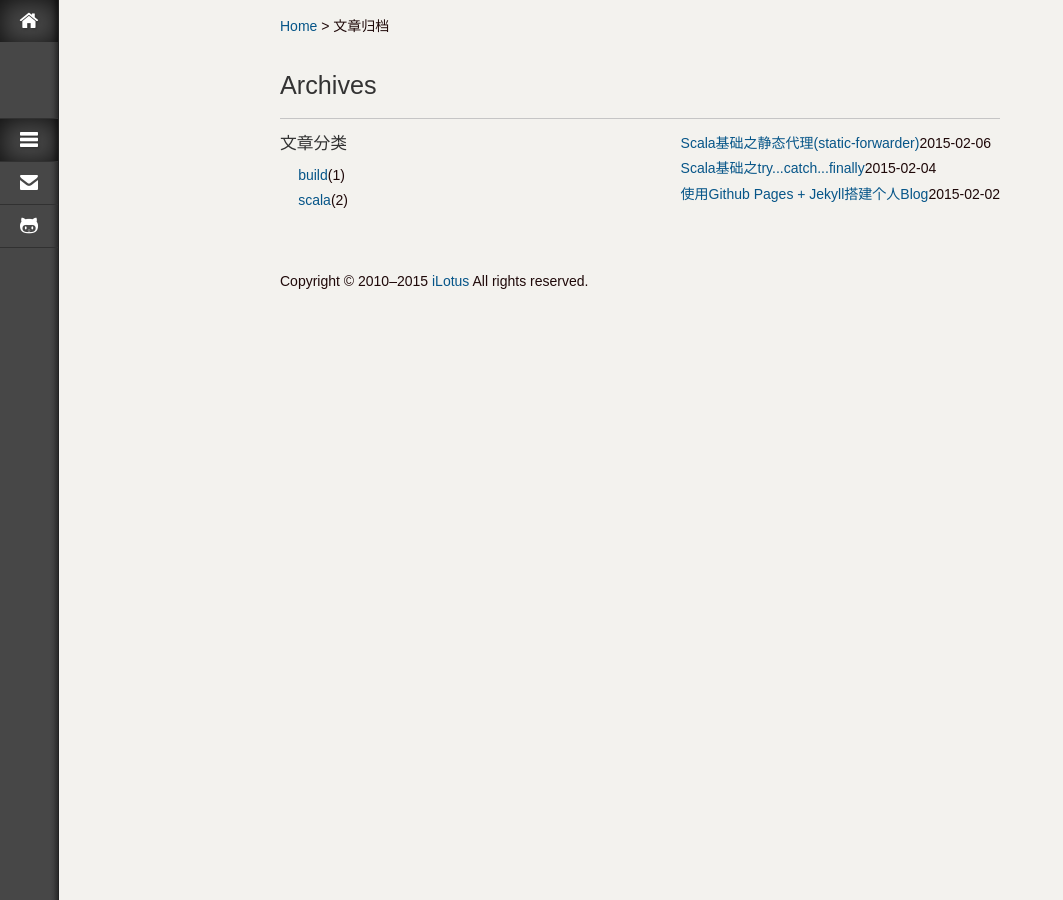
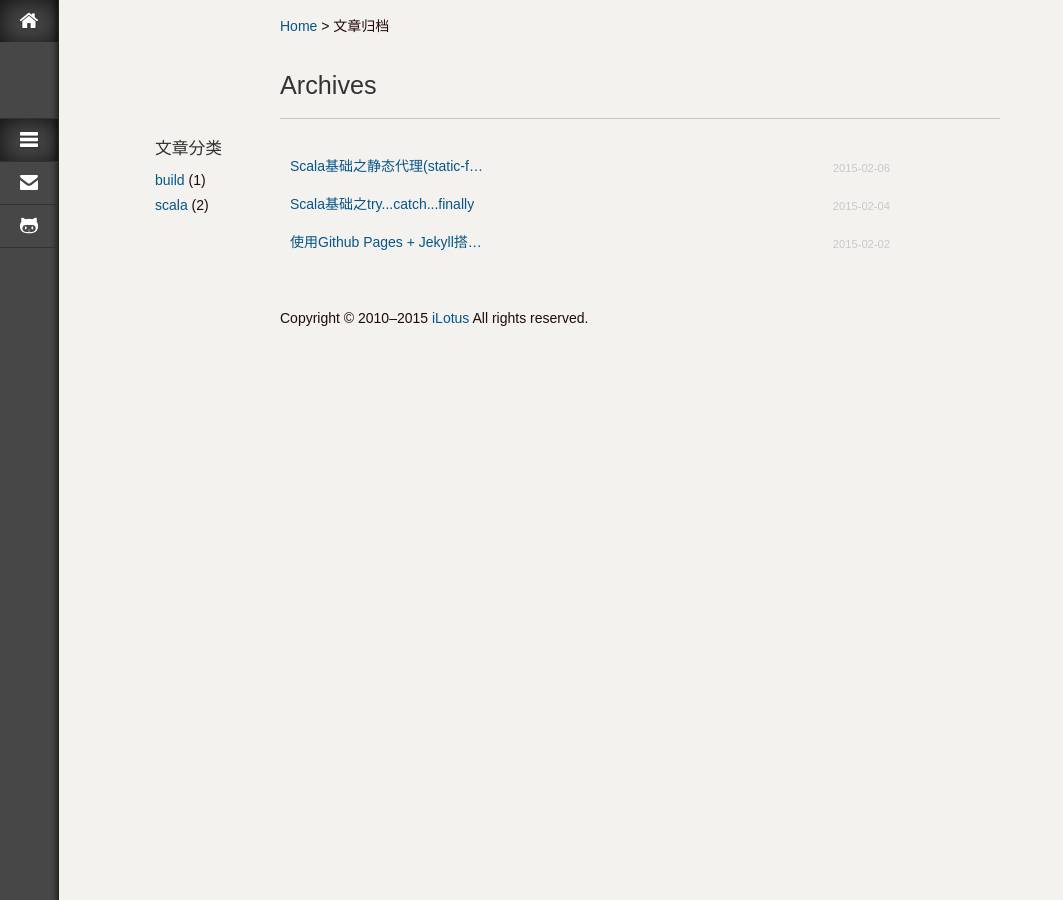
Before and after one commit to jacoffee/jacoffee.github.io, a Jekyll site: the page built from archives/index.html, in a window 1280 px wide. Shown: the whole page, without its empty margins (0-1063 px from the left). Built offline with Jekyll 4.4.1, drawn with Linux system fonts in a browser that asks for light colours; some web fonts are replaced; Markdown is read by kramdown in place of the engine named in the settings; comment, search, counter and statistics services are not loaded.

Commit message:
archive index page style change

```diff
--- a/archives/index.html
+++ b/archives/index.html
@@ -13,24 +13,25 @@ keywords: [GitHub, Jekyll, Category, Archives]
 
 <h1 class="lotus-pagetit">Archives</h1>
 
-
-<article id="archives" class="clearfix">
   <div class="cateogry-list left">
   <h4>文章分类</h4>
     <ul>
        {% for category in site.categories %}
         <li>
-                <a href="/categories/{{ category | first }}/" title="view all posts">{{ category | first }}</a><span>({{ category | last | size }})</span>
+            <a href="/categories/{{ category | first }}/" title="view all posts">{{ category | first }}</a>
+            <span>({{ category | last | size }})</span>
         </li>
         {% endfor %}
     </ul>
   </div>
 
-  <div class="post-list right">
+<article id="archives">
+  <div class="post-list">
     <ul>
         {% for post in site.posts  %}
         <li>
-          <a href="{{ post.url }}" title="{{ post.title }}">{{ post.title }}</a></span>{{ post.date | date: '%Y-%m-%d' }}</span>
+          <a href="{{ post.url }}" title="{{ post.title }}">{{ post.title }}</a>
+          <span>{{ post.date | date: '%Y-%m-%d' }}</span>
          </li>
         {% endfor %}
   </ul>
--- a/static/css/style.css
+++ b/static/css/style.css
@@ -378,10 +378,10 @@ h1, h2, h3, h4, h5, h6 {
 .lotus .lotus-tagline .lotus-tagline-catg {
     margin-left: 1em;
 }
-.lotus ul, .lotus-ul {
+/*.lotus ul, .lotus-ul {
     margin-left: 1.3em;
     list-style: disc;
-}
+}*/
 .lotus ol, .lotus-ol {
     list-style: decimal;
     margin-left: 1.9em;
@@ -920,3 +920,31 @@ pre.prettyprint {
 .right {
     float: right;
 }
+
+/* for Archive index page */
+.cateogry-list {
+    padding: 5px;
+    margin: 0 0 0 -130px;
+}
+#archives .post-list {
+    max-width: 600px;
+    height: auto;
+    margin: 35px 0 0 10px;
+}
+#archives .post-list ul li {
+    margin: 0 0 5px 0;
+}
+#archives .post-list ul li a {
+    display: inline-block;
+    text-overflow: ellipsis;
+    overflow: hidden;
+    white-space: nowrap;
+    max-width: 200px;
+}
+#archives .post-list ul li span {
+    float: right;
+    margin-left: 20px;
+    font-size: 0.8em;
+    color: #c8c8c8;
+    padding-top: 4px;
+}
```
Lines whose indentation alone changed are shown as unchanged.
